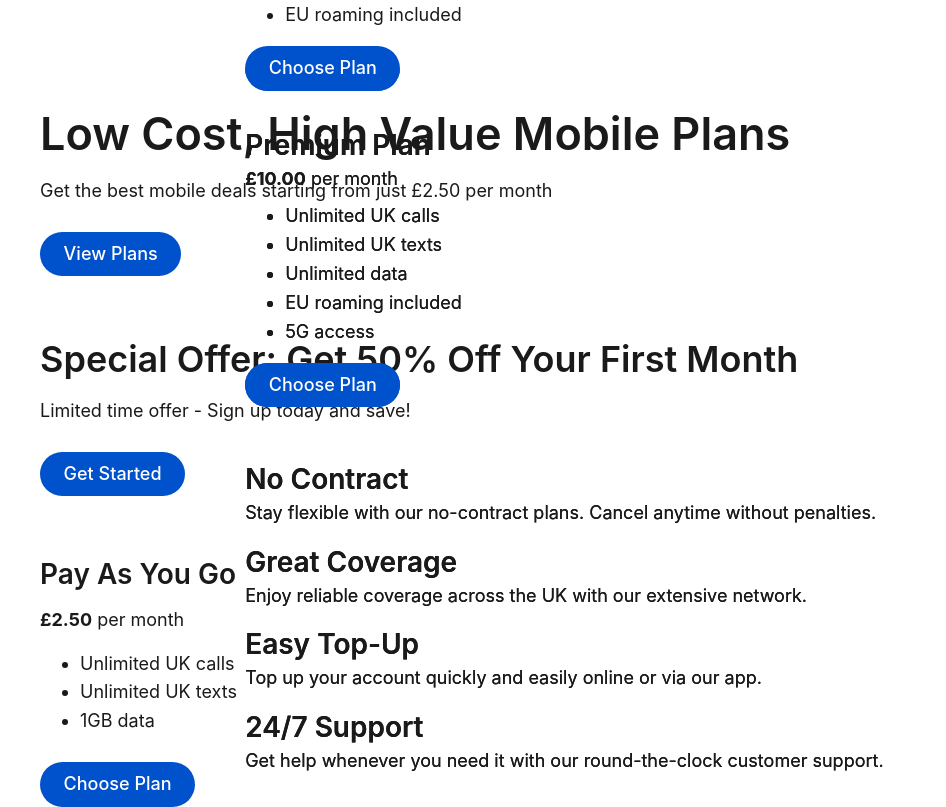
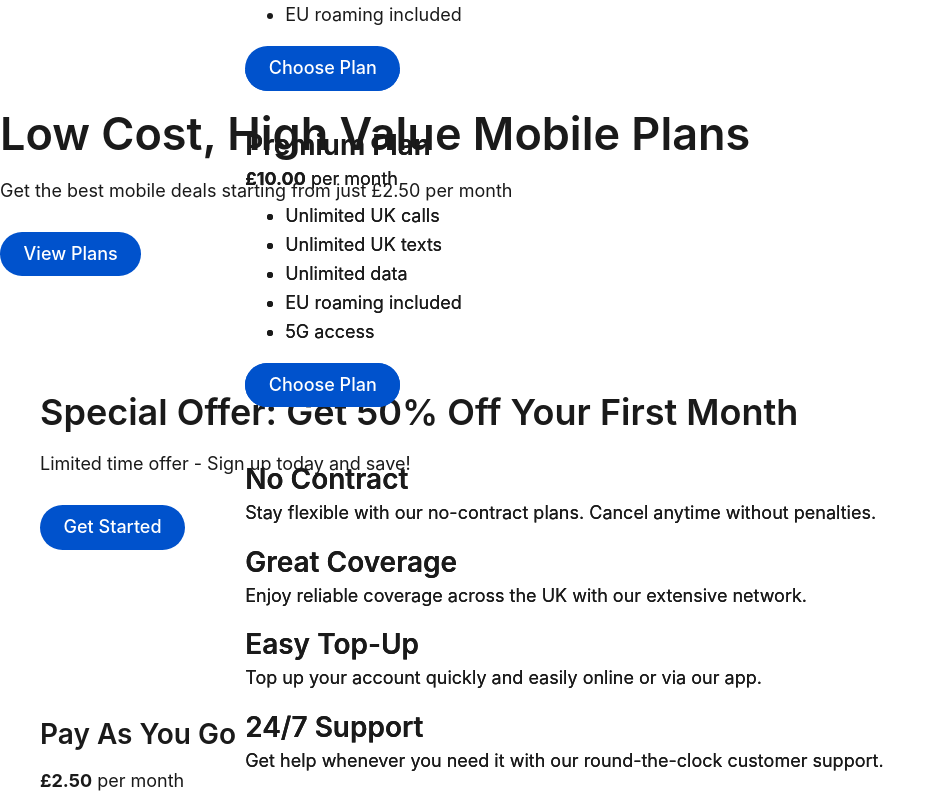
Before and after one commit to surendranr/DemoLycaMobile, a website with bundled scripts: page index.html in a window 1280 px wide. Shown: the top 807 px of the page, without its empty margins (0-946 px from the left). Built offline with nearby package versions, Linux system fonts and the light colour scheme; files whose address does not match are found by name.

Commit message:
layout fixes

```diff
--- a/blocks/hero/hero.js
+++ b/blocks/hero/hero.js
@@ -69,4 +69,10 @@ export default function decorate(block) {
   heroWrapper.append(heroContent);
   block.textContent = '';
   block.append(heroWrapper);
+
+  // Force parent section to be full width
+  const section = block.closest('.section');
+  if (section) {
+    section.classList.add('full-width');
+  }
 }
--- a/styles/styles.css
+++ b/styles/styles.css
@@ -83,7 +83,7 @@
   src: local('Arial');
 }
 
-@media (width >= 900px) {
+@media (width >=900px) {
   :root {
     /* body sizes */
     --body-font-size-m: 18px;
@@ -142,12 +142,29 @@ h6 {
   scroll-margin: 40px;
 }
 
-h1 { font-size: var(--heading-font-size-xxl); }
-h2 { font-size: var(--heading-font-size-xl); }
-h3 { font-size: var(--heading-font-size-l); }
-h4 { font-size: var(--heading-font-size-m); }
-h5 { font-size: var(--heading-font-size-s); }
-h6 { font-size: var(--heading-font-size-xs); }
+h1 {
+  font-size: var(--heading-font-size-xxl);
+}
+
+h2 {
+  font-size: var(--heading-font-size-xl);
+}
+
+h3 {
+  font-size: var(--heading-font-size-l);
+}
+
+h4 {
+  font-size: var(--heading-font-size-m);
+}
+
+h5 {
+  font-size: var(--heading-font-size-s);
+}
+
+h6 {
+  font-size: var(--heading-font-size-xs);
+}
 
 p,
 dl,
@@ -172,7 +189,7 @@ pre {
   white-space: pre;
 }
 
-main > div {
+main>div {
   margin: 40px 16px;
 }
 
@@ -258,23 +275,39 @@ main img {
 }
 
 /* sections */
-main > .section {
-  margin: 40px 0;
+/* sections */
+main>.section {
+  margin: 0;
+  width: 100%;
 }
 
-main > .section > div {
+main>.section>div {
   max-width: 1200px;
   margin: auto;
-  padding: 0 24px;
+  padding: 40px 24px;
 }
 
-main > .section:first-of-type {
-  margin-top: 0;
+/* Allow hero section to be full width */
+main>.section:has(.hero-wrapper),
+main>.section:has(.hero) {
+  padding: 0;
+  max-width: 100%;
 }
 
-@media (width >= 900px) {
-  main > .section > div {
-    padding: 0 32px;
+main>.section:has(.hero-wrapper)>div,
+main>.section:has(.hero)>div {
+  max-width: 100%;
+  padding: 0;
+  margin: 0;
+}
+
+main>.section:first-of-type {
+  padding-top: 0;
+}
+
+@media (width >=900px) {
+  main>.section>div {
+    padding: 60px 32px;
   }
 }
 
@@ -286,13 +319,25 @@ main .section.highlight {
   padding: 40px 0;
 }
 
+/* Full width section support */
+main .section.full-width {
+  padding: 0;
+  max-width: 100%;
+}
+
+main .section.full-width>div {
+  max-width: 100%;
+  padding: 0;
+  margin: 0;
+}
+
 /* Block container styling - ensure proper layout */
-main .section > div {
+main .section>div {
   position: relative;
 }
 
 /* Block wrapper styling */
-main .section > div > div {
+main .section>div>div {
   width: 100%;
 }
 
```
